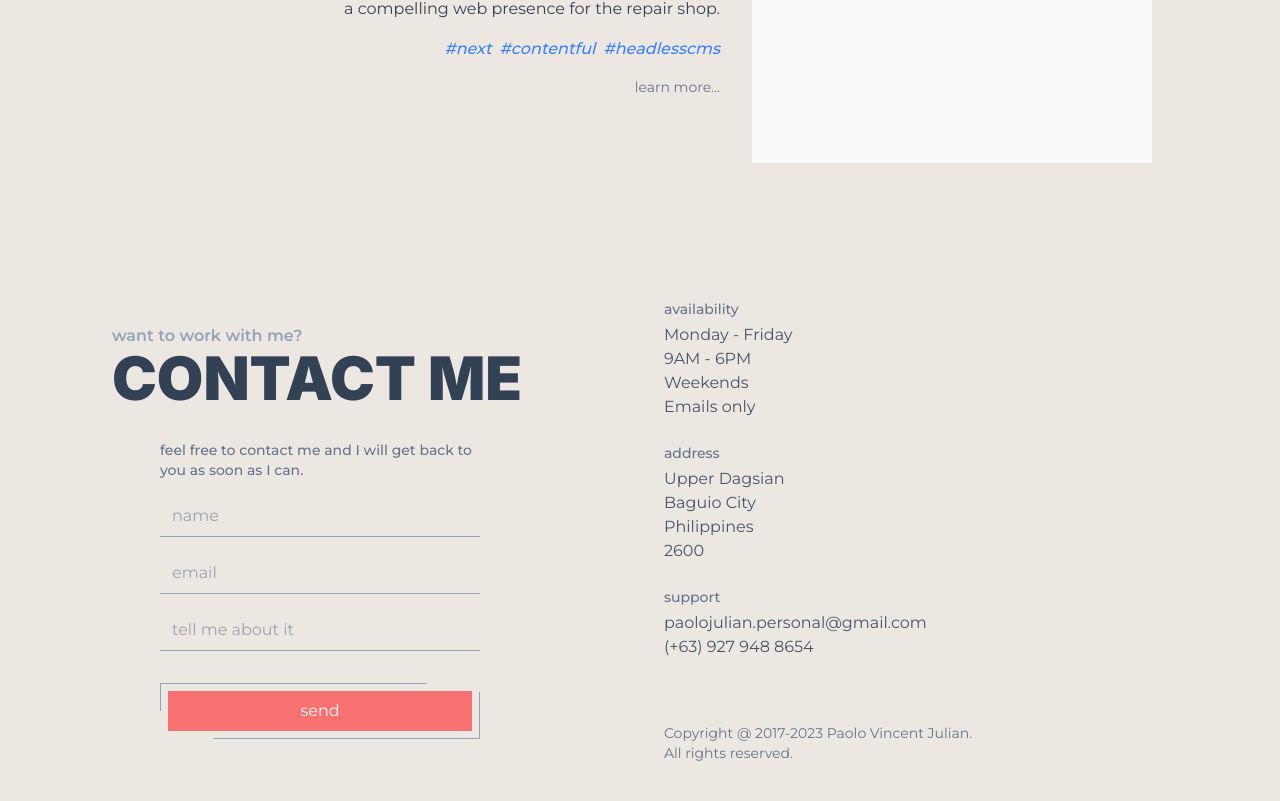
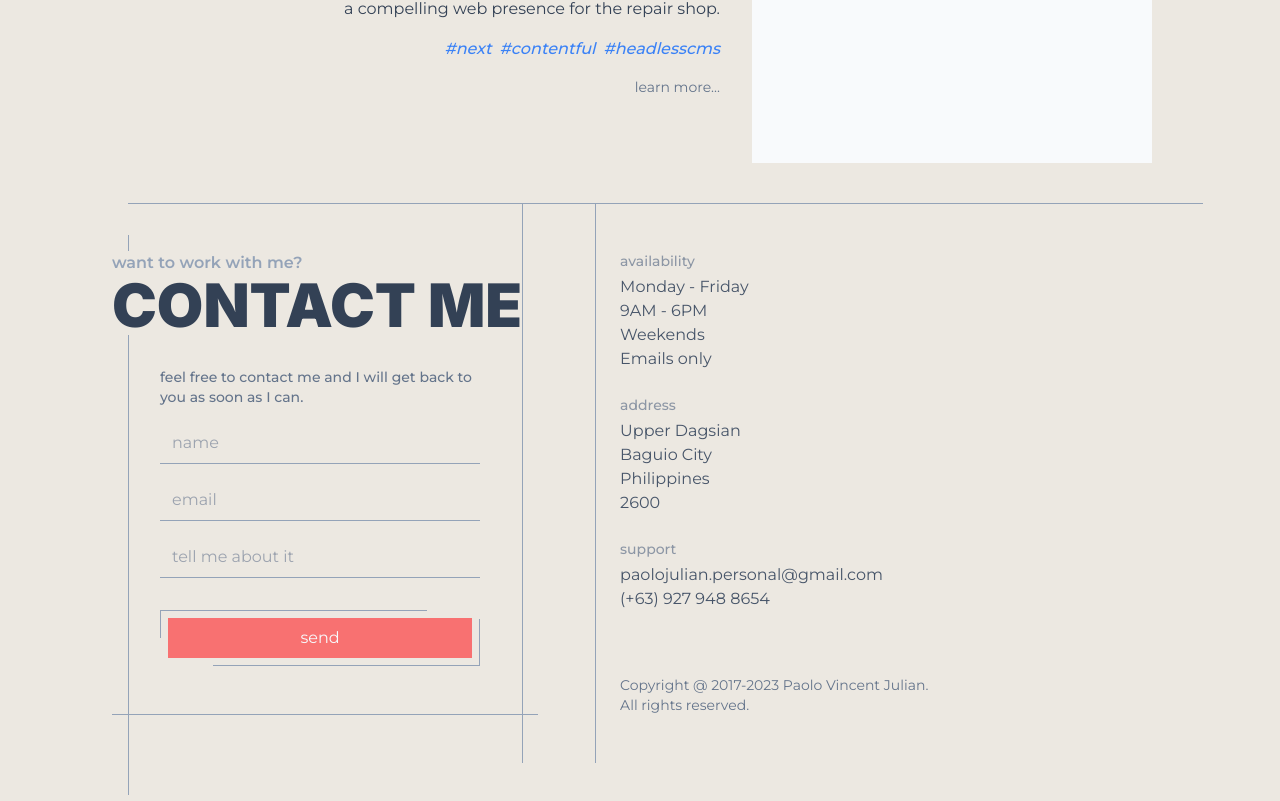
Before and after one commit to jhonnapy/jhonnagines, a Next.js app: page /portfolio in a window 1280 px wide. Shown: the part 2897-3698 px from the top of the page. Built offline with nearby package versions, Linux system fonts and the light colour scheme.

Commit message:
feat: Integrate contact form line UI

```diff
--- a/src/app/portfolio/_components/contact.tsx
+++ b/src/app/portfolio/_components/contact.tsx
@@ -15,9 +15,12 @@ export type ContactSectionProps = {
 
 const ContactSection: FunctionComponent<ContactSectionProps> = (props) => {
   return (
-    <Row className='w-full h-fit items-center py-24 space-x-12'>
-      <Stack className='space-y-8 flex-1'>
-        <div>
+    <Row className={classNames('relative w-full h-fit mb-24')}>
+      {/* top divider */}
+      <div className='absolute top-0 left-0 border-t border-slate-400 w-[105%]'></div>
+
+      <Stack className='relative space-y-8 border-r border-slate-400 py-12 mr-12'>
+        <div className='z-10 bg-main'>
           <SectionHeading>want to work with me?</SectionHeading>
           <h3
             className={classNames(
@@ -28,7 +31,7 @@ const ContactSection: FunctionComponent<ContactSectionProps> = (props) => {
             CONTACT ME
           </h3>
         </div>
-        <form className='px-8'>
+        <form className='relative px-8'>
           <Stack className='w-[320px] space-y-8'>
             <Stack className='space-y-4'>
               <h4 className='text-sm font-medium text-slate-500'>
@@ -46,11 +49,17 @@ const ContactSection: FunctionComponent<ContactSectionProps> = (props) => {
             <CTAButton type='submit'>send</CTAButton>
           </Stack>
         </form>
+
+        {/* left divider */}
+        <div className='absolute left-0 top-0 border-l border-slate-400 h-full z-0'></div>
+        {/* bottom divider */}
+        <div className='absolute bottom-12 -left-4 border-b border-slate-400 w-[108%]'></div>
       </Stack>
-      <Stack className='h-full justify-center flex-1 space-y-16'>
+
+      <Stack className='relative h-full justify-center flex-1 space-y-16 ml-6 pl-6 border-l border-slate-400 py-12'>
         <Stack className='space-y-6 flex-1'>
           <Stack className='text-slate-600'>
-            <h4 className='text-sm font-medium text-slate-500 mb-1'>
+            <h4 className='text-sm font-medium text-slate-500/70 mb-1'>
               availability
             </h4>
             <p>Monday - Friday</p>
@@ -59,14 +68,18 @@ const ContactSection: FunctionComponent<ContactSectionProps> = (props) => {
             <p>Emails only</p>
           </Stack>
           <Stack className='text-slate-600'>
-            <h4 className='text-sm font-medium text-slate-500 mb-1'>address</h4>
+            <h4 className='text-sm font-medium text-slate-500/70 mb-1'>
+              address
+            </h4>
             <p>Upper Dagsian</p>
             <p>Baguio City</p>
             <p>Philippines</p>
             <p>2600</p>
           </Stack>
           <Stack className='text-slate-600'>
-            <h4 className='text-sm font-medium text-slate-500 mb-1'>support</h4>
+            <h4 className='text-sm font-medium text-slate-500/70 mb-1'>
+              support
+            </h4>
             <p>paolojulian.personal@gmail.com</p>
             <p>(+63) 927 948 8654</p>
           </Stack>
--- a/src/app/portfolio/_components/form/text-input.tsx
+++ b/src/app/portfolio/_components/form/text-input.tsx
@@ -12,7 +12,7 @@ const TextInput: FunctionComponent<TextInputProps> = (props) => {
   return (
     <input
       {...props}
-      className='transition focus:outline-none bg-inherit border-b border-slate-400 focus:border-b-2 focus:border-blue-600 px-3 py-2'
+      className='transition focus:outline-none bg-inherit border-b border-slate-400 focus:border-blue-600 px-3 py-2'
     />
   );
 };
--- /dev/null
+++ b/src/app/portfolio/_forms.d.ts
@@ -0,0 +1,5 @@
+export interface IContactForm {
+  name: string;
+  email: string;
+  text: string;
+}
--- a/src/app/portfolio/_utils/projects.ts
+++ b/src/app/portfolio/_utils/projects.ts
@@ -1,4 +1,4 @@
-import { IProject } from '../types';
+import { IProject } from '../_types';
 
 export const latestProjects: IProject[] = [
   {
--- a/src/app/portfolio/layout.tsx
+++ b/src/app/portfolio/layout.tsx
@@ -19,7 +19,7 @@ export default function PortfolioLayout({
     <div
       className={classNames(
         font.className,
-        'bg-[#ECE8E1] max-w-screen-lg mx-auto text-slate-700'
+        'bg-main max-w-screen-lg mx-auto text-slate-700'
       )}
     >
       {children}
--- a/tailwind.config.js
+++ b/tailwind.config.js
@@ -7,6 +7,9 @@ module.exports = {
   ],
   theme: {
     extend: {
+      colors: {
+        'main': '#ECE8E1',
+      },
       backgroundImage: {
         'gradient-radial': 'radial-gradient(var(--tw-gradient-stops))',
         'gradient-conic':
@@ -15,4 +18,4 @@ module.exports = {
     },
   },
   plugins: [],
-}
+};
```
Also changed, not shown: src/app/portfolio/_types.d.ts (renamed from src/app/portfolio/types.d.ts).
